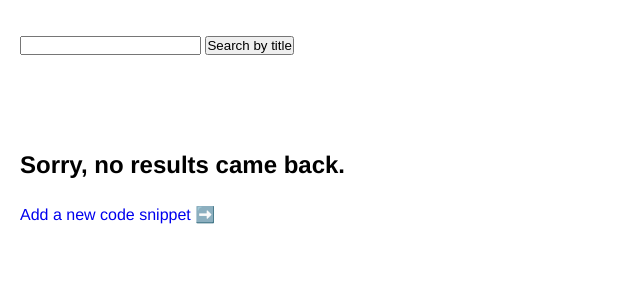
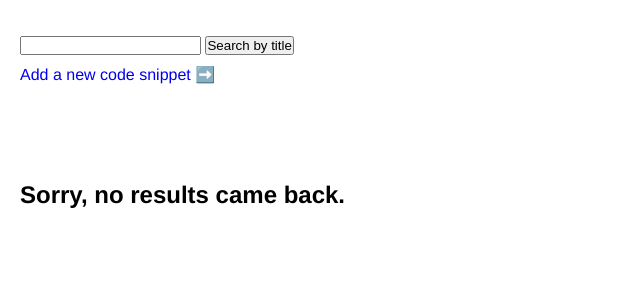
Before and after one commit to Momentum-Team-8/django-duplex-team-wolverine, a Django app: page / in a window 1280 px wide. Shown: the part 102-402 px from the top of the page, without its empty margins (0-640 px from the left). Run offline with Django 3.2, Linux system fonts and the light colour scheme; data that the repository does not hold is empty.

Commit message:
moved the add snippet button

```diff
--- a/snippets/static/css/styles.css
+++ b/snippets/static/css/styles.css
@@ -67,6 +67,9 @@ h2 {
 
 .search {
     margin-top: 30px;
+}
+
+.add-snippet {
     margin-bottom: 90px;
 }
 
--- a/snippets/templates/snippets/list_snippets.html
+++ b/snippets/templates/snippets/list_snippets.html
@@ -7,6 +7,9 @@
         <button type="submit" class="">Search by title</button>
       </form>
   </section>
+<section class="add-snippet">
+    <a href={% url 'add_snippet' %} class="">Add a new code snippet ➡️</a>
+</section>
 {% for snippet in snippets %}
 <article>
   <div class=card>
@@ -23,9 +26,5 @@
     <h2>Sorry, no results came back.</h2>
 {% endfor %}
 
-<section class="">
-    <a href={% url 'add_snippet' %} class="">Add a new code snippet ➡️</a>
-</section>
-
 
 {% endblock %}
```
